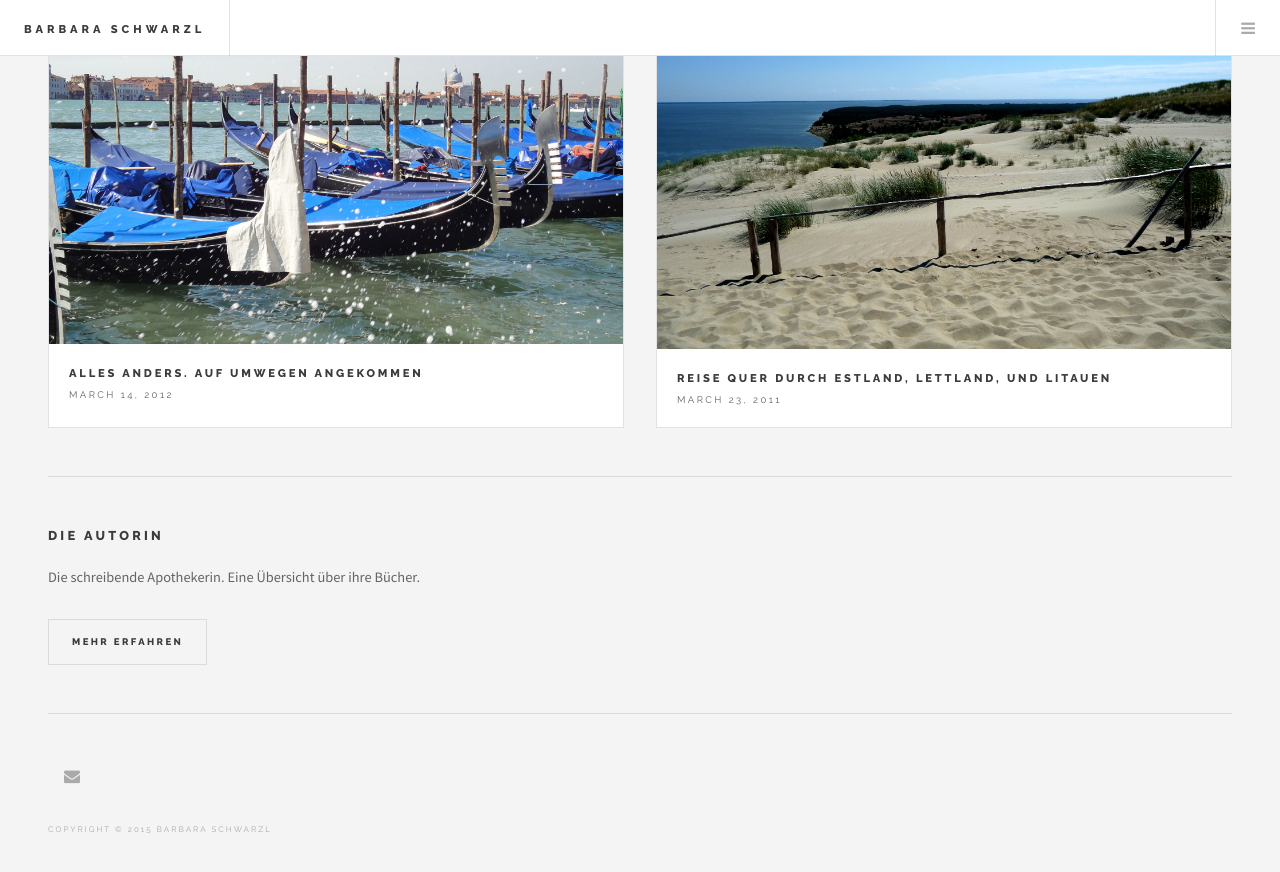
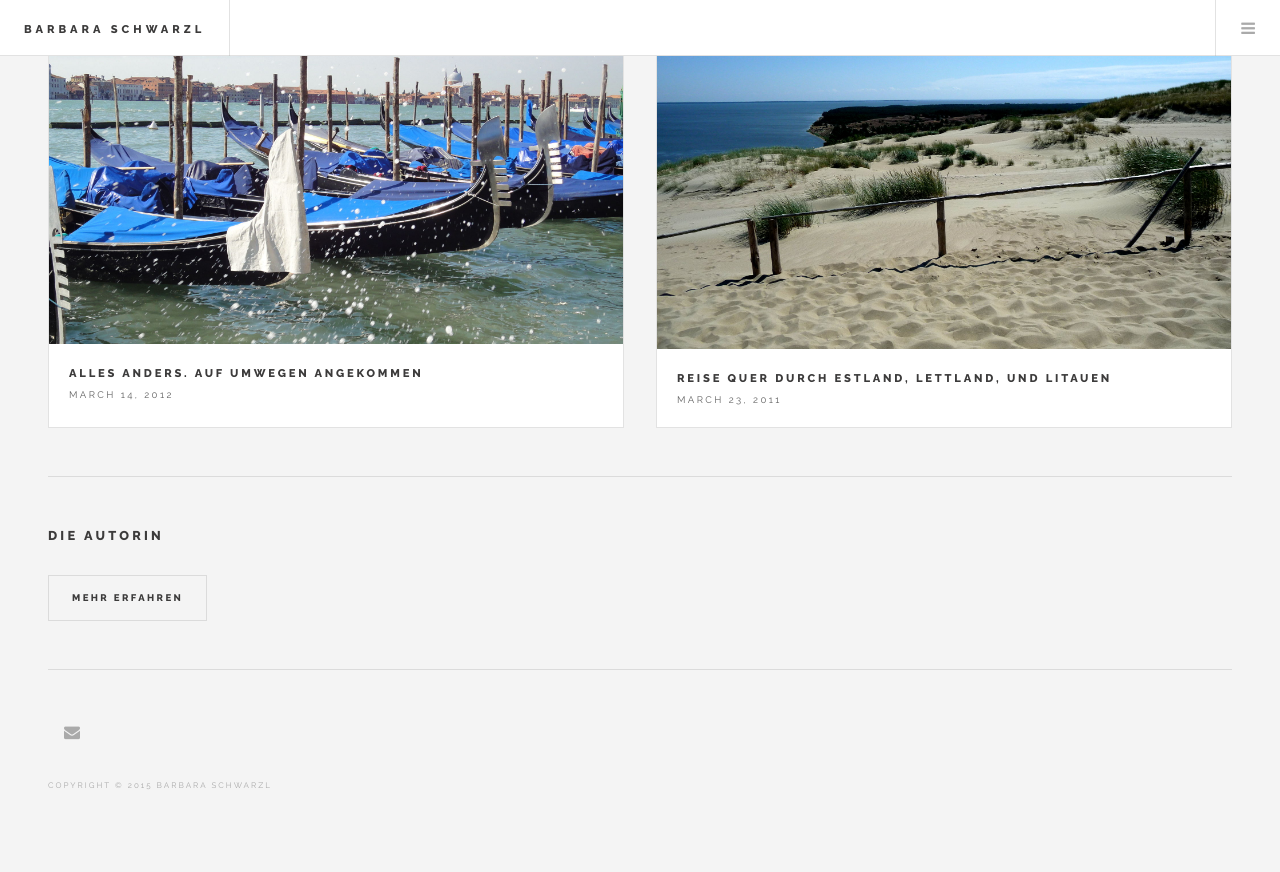
Before and after one commit to bschwarzl/bschwarzl.github.io, a Jekyll site: the page built from _posts/2012-03-14-alles-anders.markdown, in a window 1280 px wide and 900 px high, scrolled down 4101 px. Shown: the top 872 px of the window. Built offline with Jekyll 4.4.1, drawn with Linux system fonts in a browser that asks for light colours.

Commit message:
Update for webiste

```diff
--- a/_config.yml
+++ b/_config.yml
@@ -1,8 +1,7 @@
 # Site settings
 title: Barbara Schwarzl
 email: b.schwarzl.autor@A1.net
-description: > # this means to ignore newlines until "baseurl:"
-  Die schreibende Apothekerin. Eine Übersicht über ihre Bücher.
+description: > #Ihre Bücher
 baseurl: "" # the subpath of your site, e.g. /blog/
 url: "http://barbaraschwarzl.com" # the base hostname & protocol for your site
 
```
Also changed, not shown: _posts/2012-03-14-alles-anders.markdown (+5 -5 lines).
